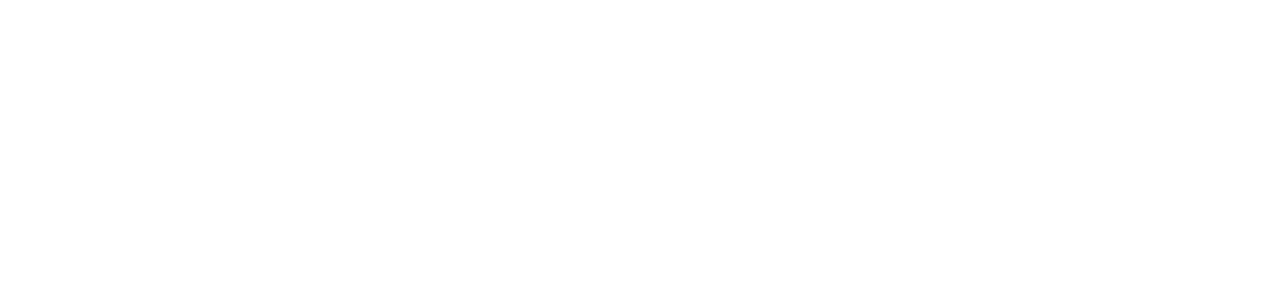
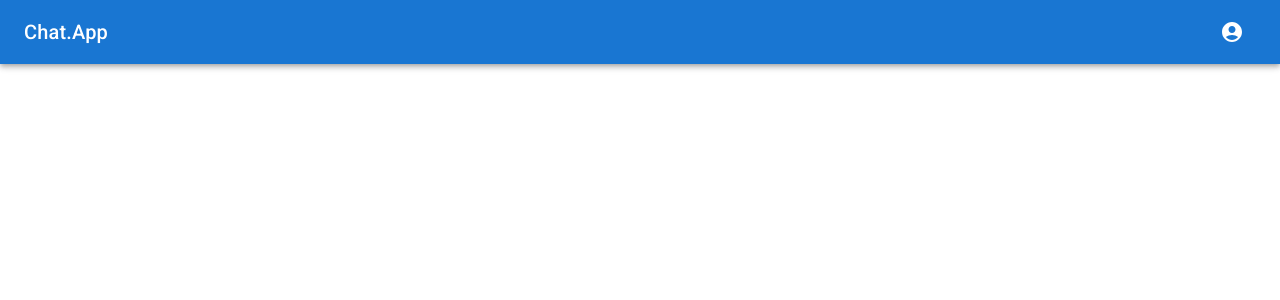
Before and after one commit to Shiloh-B/capstone-dev10, a React (Create React App) app in the folder capstone-frontend/: page /home in a window 1280 px wide. Shown: the top 300 px of the page. Built offline with nearby package versions, Linux system fonts and the light colour scheme.

Commit message:
header bar

```diff
--- a/capstone-frontend/package.json
+++ b/capstone-frontend/package.json
@@ -5,6 +5,7 @@
   "dependencies": {
     "@emotion/react": "^11.9.0",
     "@emotion/styled": "^11.8.1",
+    "@mui/icons-material": "^5.6.2",
     "@mui/material": "^5.6.3",
     "@testing-library/jest-dom": "^5.16.4",
     "@testing-library/react": "^13.1.1",
--- /dev/null
+++ b/capstone-frontend/src/components/home/Header.js
@@ -0,0 +1,61 @@
+import React, { useState } from 'react'
+import MenuIcon from '@mui/icons-material/Menu';
+import AccountCircle from '@mui/icons-material/AccountCircle';
+import { AppBar, Toolbar, Typography, IconButton, Menu, MenuItem } from '@mui/material'
+
+const Header = () => {
+
+  const settings = ['Logout'];
+  const [anchorEl, setAnchorEl] = useState(null);
+
+  const handleMenu = (event) => {
+    setAnchorEl(event.currentTarget);
+  };
+
+  const handleClose = () => {
+    setAnchorEl(null);
+  };
+
+  return (
+    <AppBar position="static">
+        <Toolbar>
+          <Typography variant="h6" component="div" sx={{ flexGrow: 1 }}>
+            Chat.App
+          </Typography>
+
+          <div>
+            <IconButton
+              size="large"
+              aria-label="account of current user"
+              aria-controls="menu-appbar"
+              aria-haspopup="true"
+              onClick={handleMenu}
+              color="inherit"
+            >
+              <AccountCircle />
+            </IconButton>
+            <Menu
+              id="menu-appbar"
+              anchorEl={anchorEl}
+              anchorOrigin={{
+                vertical: 'top',
+                horizontal: 'right',
+              }}
+              keepMounted
+              transformOrigin={{
+                vertical: 'top',
+                horizontal: 'right',
+              }}
+              open={Boolean(anchorEl)}
+              onClose={handleClose}
+            >
+              <MenuItem onClick={handleClose}>Logout</MenuItem>
+            </Menu>
+          </div>
+
+        </Toolbar>
+      </AppBar>
+  )
+}
+
+export default Header
--- a/capstone-frontend/src/components/home/Home.js
+++ b/capstone-frontend/src/components/home/Home.js
@@ -1,9 +1,10 @@
 import React from 'react'
+import Header from './Header';
 
 const Home = () => {
   return (
-    <div>
-
+    <div className='landing-container'>
+      <Header />
     </div>
   )
 }
--- a/capstone-frontend/src/index.css
+++ b/capstone-frontend/src/index.css
@@ -11,3 +11,9 @@ code {
   font-family: source-code-pro, Menlo, Monaco, Consolas, 'Courier New',
     monospace;
 }
+
+/* Landing Page */
+
+.landing-container {
+  height: 100vh;
+}
```
Also changed, not shown: 2 other files (tests, documents, lock files or other folders).
